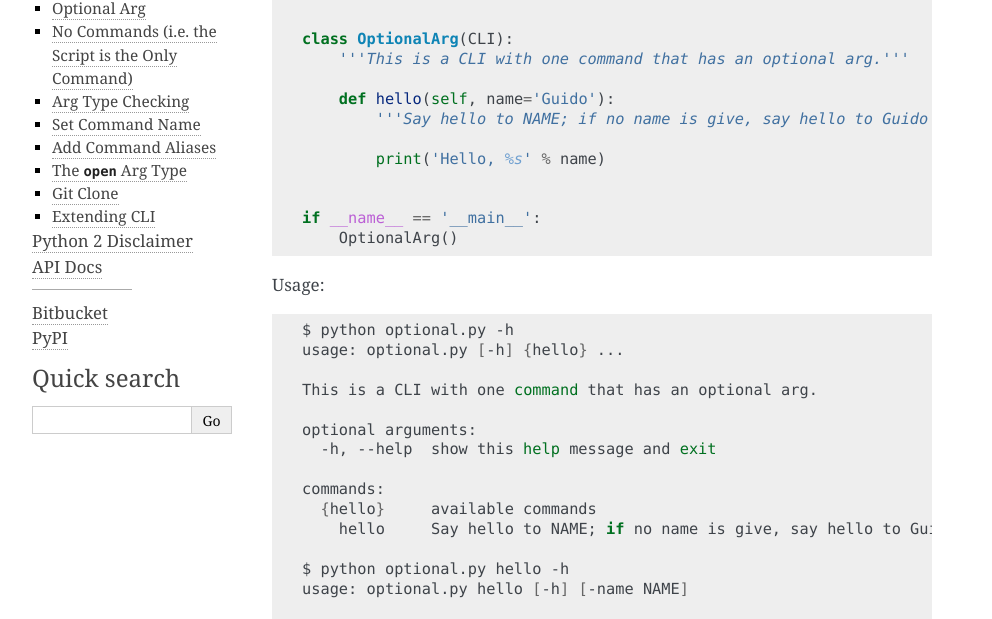
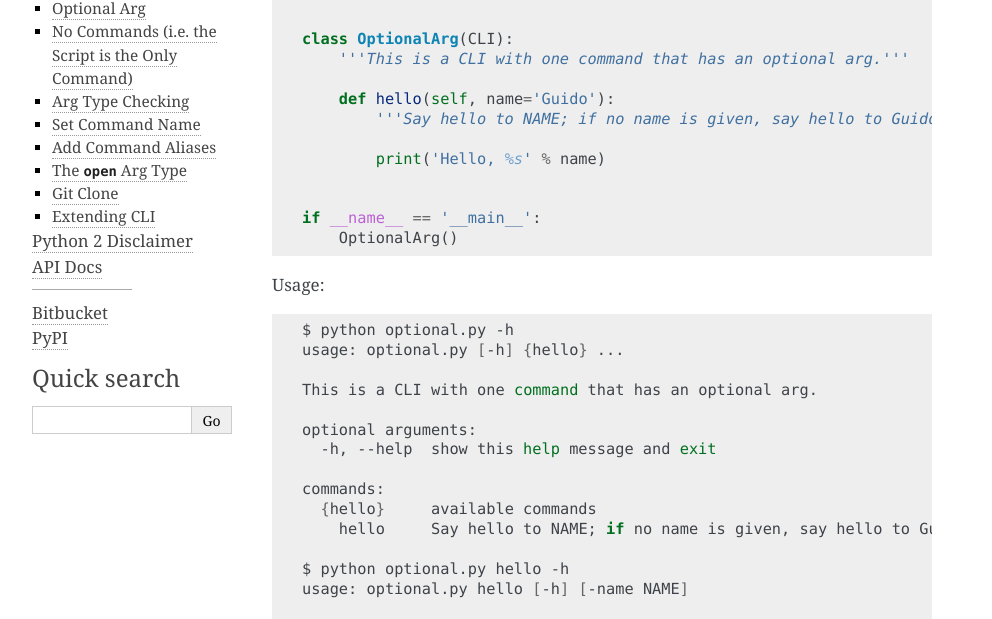
Before and after one commit to moigagoo/cliar, a Sphinx documentation site: the page built from docs/examples/optional.rst, in a window 1280 px wide. Shown: the part 182-801 px from the top of the page, without its empty margins (148-1140 px from the left). Built offline with Sphinx 7.4.7, drawn with Linux system fonts in a browser that asks for light colours.

Commit message:
Docs: Examples: Optional: Typo fixed.

```diff
--- a/docs/examples/optional.py
+++ b/docs/examples/optional.py
@@ -5,7 +5,7 @@ class OptionalArg(CLI):
     '''This is a CLI with one command that has an optional arg.'''
 
     def hello(self, name='Guido'):
-        '''Say hello to NAME; if no name is give, say hello to Guido'''
+        '''Say hello to NAME; if no name is given, say hello to Guido'''
 
         print('Hello, %s' % name)
 
--- a/docs/examples/optional.rst
+++ b/docs/examples/optional.rst
@@ -20,7 +20,7 @@ Usage:
 
     commands:
       {hello}     available commands
-        hello     Say hello to NAME; if no name is give, say hello to Guido
+        hello     Say hello to NAME; if no name is given, say hello to Guido
 
     $ python optional.py hello -h
     usage: optional.py hello [-h] [-name NAME]
```
